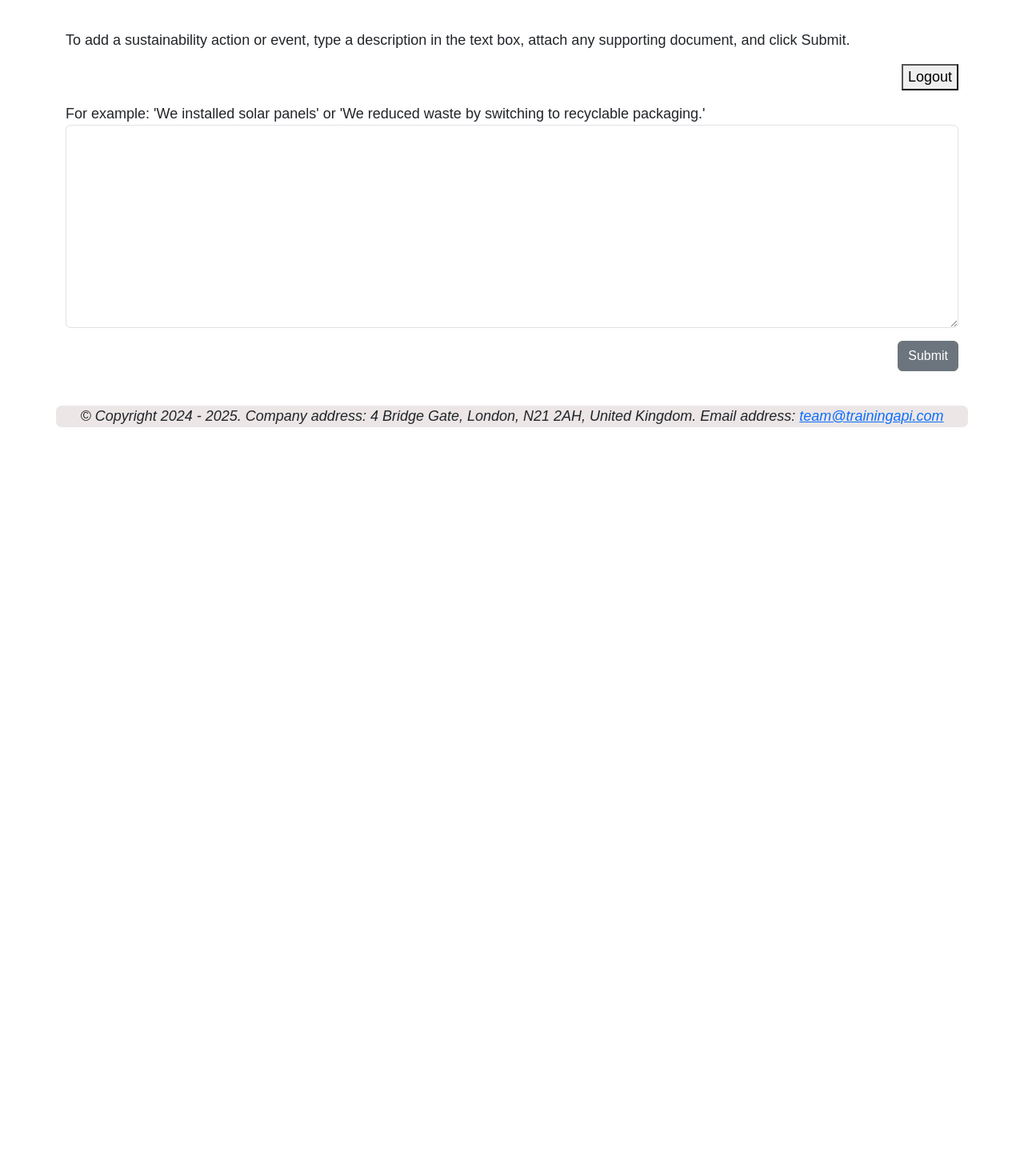
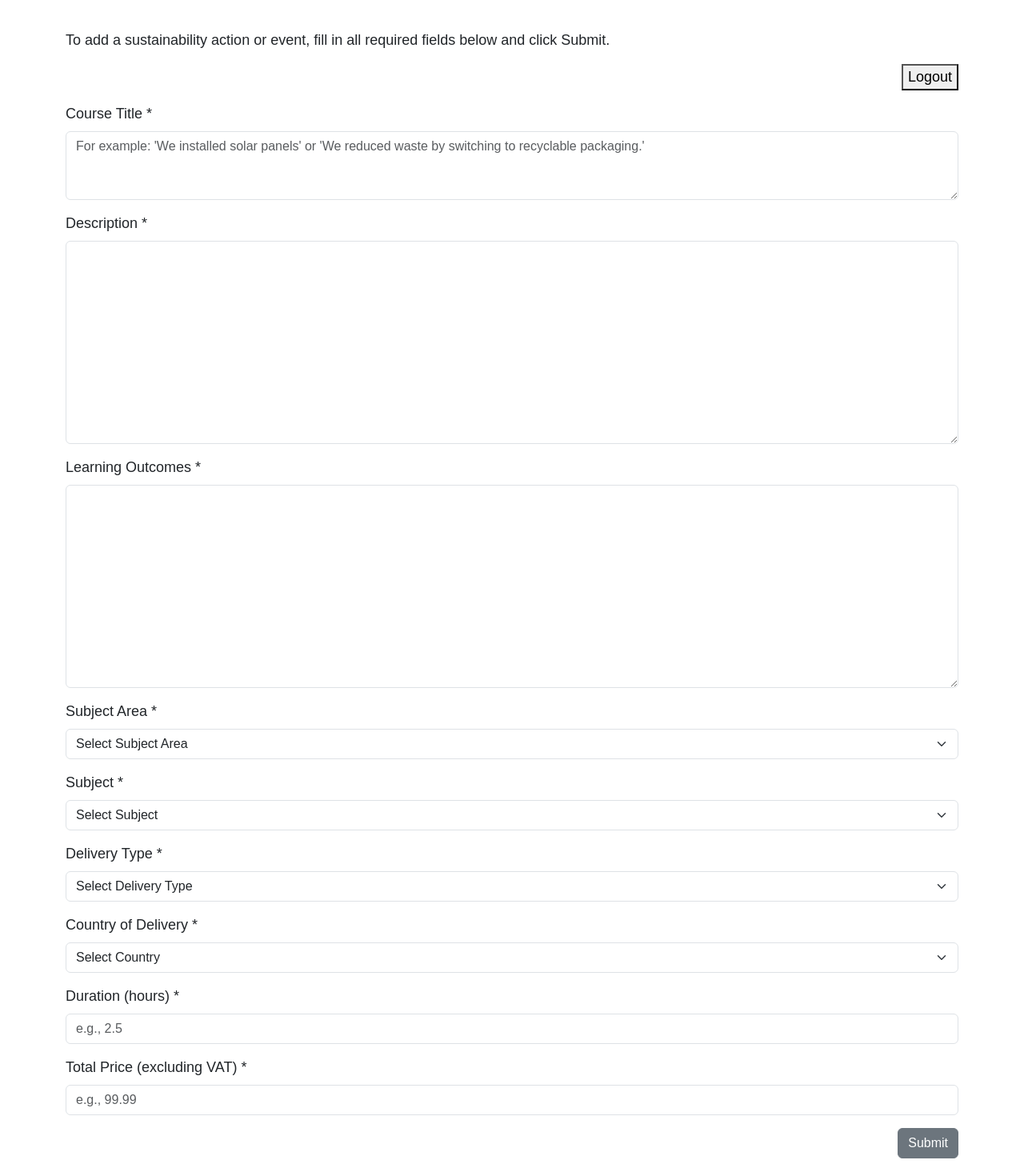
Before and after one commit to Alec-Hajinoff/TrainingAPI, a React (Create React App) app in the folder React/: page /ProviderDashboard in a window 1280 px wide. Shown: the part 140-1610 px from the top of the page at 80% size. Before the commit the page ends 800 px from the top, so only its background shows below. Built offline with nearby package versions, Linux system fonts and the light colour scheme.

Commit message:
10.12.25, 7.29

```diff
--- a/React/src/ProviderDashboard.js
+++ b/React/src/ProviderDashboard.js
@@ -4,42 +4,111 @@ import LogoutComponent from "./LogoutComponent";
 import { inputDataFunction } from "./ApiService";
 
 function ProviderDashboard() {
-  const [inputData, setInputData] = useState("");
-  const [errorMessage, setErrorMessage] = useState("");
+  const [formData, setFormData] = useState({
+    course_title: "",
+    description: "",
+    learning_outcomes: "",
+    subject_area: "",
+    subject: "",
+    delivery_type: "",
+    country_of_delivery: "",
+    duration: "",
+    total_price: "",
+  });
+
+  const [errors, setErrors] = useState({});
   const [loading, setLoading] = useState(false);
   const [successMessage, setSuccessMessage] = useState("");
+  const [generalError, setGeneralError] = useState("");
 
   const handleChange = (e) => {
-    const { value } = e.target;
-    setInputData(value);
+    const { name, value } = e.target;
+    setFormData((prev) => ({
+      ...prev,
+      [name]: value,
+    }));
+
+    if (errors[name]) {
+      setErrors((prev) => ({
+        ...prev,
+        [name]: "",
+      }));
+    }
     setSuccessMessage("");
+    setGeneralError("");
+  };
+
+  const validateForm = () => {
+    const newErrors = {};
+
+    Object.keys(formData).forEach((key) => {
+      if (!formData[key] || formData[key].trim() === "") {
+        newErrors[key] = "This field is required";
+      }
+    });
+
+    if (
+      formData.duration &&
+      (isNaN(formData.duration) || parseFloat(formData.duration) <= 0)
+    ) {
+      newErrors.duration = "Please enter a valid positive number";
+    }
+
+    if (
+      formData.total_price &&
+      (isNaN(formData.total_price) || parseFloat(formData.total_price) <= 0)
+    ) {
+      newErrors.total_price = "Please enter a valid positive number";
+    }
+
+    setErrors(newErrors);
+    return Object.keys(newErrors).length === 0;
   };
 
   const handleSubmit = async (e) => {
     e.preventDefault();
+
+    if (!validateForm()) {
+      return;
+    }
+
     setLoading(true);
-    setErrorMessage("");
+    setGeneralError("");
     setSuccessMessage("");
 
     const submitData = new FormData();
-    submitData.append("course_title", inputData);
+
+    Object.keys(formData).forEach((key) => {
+      submitData.append(key, formData[key]);
+    });
 
     try {
       const data = await inputDataFunction(submitData);
 
       if (data && data.success) {
-        setInputData("");
-
-        setSuccessMessage("Submission saved");
-
+        setFormData({
+          course_title: "",
+          description: "",
+          learning_outcomes: "",
+          subject_area: "",
+          subject: "",
+          delivery_type: "",
+          country_of_delivery: "",
+          duration: "",
+          total_price: "",
+        });
+        setErrors({});
+        setSuccessMessage("Course submitted successfully!");
         setTimeout(() => setSuccessMessage(""), 4000);
       } else {
-        setErrorMessage("Submission failed. Please try again.");
-        setTimeout(() => setErrorMessage(""), 4000);
+        setGeneralError(
+          data?.message || "Submission failed. Please try again."
+        );
+        setTimeout(() => setGeneralError(""), 4000);
       }
     } catch (error) {
-      setErrorMessage(error?.message || "Submission failed. Please try again.");
-      setTimeout(() => setErrorMessage(""), 4000);
+      setGeneralError(error?.message || "Submission failed. Please try again.");
+      setTimeout(() => setGeneralError(""), 4000);
     } finally {
       setLoading(false);
     }
@@ -49,8 +118,8 @@ function ProviderDashboard() {
     <div className="container">
       <div>
         <p>
-          To add a sustainability action or event, type a description in the
-          text box, attach any supporting document, and click Submit.
+          To add a sustainability action or event, fill in all required fields
+          below and click Submit.
         </p>
       </div>
       <div className="d-flex justify-content-end mb-3">
@@ -58,27 +127,201 @@ function ProviderDashboard() {
       </div>
       <form onSubmit={handleSubmit}>
         <div className="form-group mb-3">
-          <label htmlFor="inputData">
-            For example: 'We installed solar panels' or 'We reduced waste by
-            switching to recyclable packaging.'
+          <label htmlFor="course_title" className="form-label">
+            Course Title *
           </label>
+          <textarea
+            id="course_title"
+            className={`form-control ${
+              errors.course_title ? "is-invalid" : ""
+            }`}
+            rows="3"
+            name="course_title"
+            value={formData.course_title}
+            onChange={handleChange}
+            required
+            placeholder="For example: 'We installed solar panels' or 'We reduced waste by switching to recyclable packaging.'"
+          />
+          {errors.course_title && (
+            <div className="invalid-feedback">{errors.course_title}</div>
+          )}
+        </div>
 
+        <div className="form-group mb-3">
+          <label htmlFor="description" className="form-label">
+            Description *
+          </label>
           <textarea
-            id="inputData"
-            className="form-control"
+            id="description"
+            className={`form-control ${errors.description ? "is-invalid" : ""}`}
             rows="10"
-            name="course_title"
-            value={inputData}
+            name="description"
+            value={formData.description}
             onChange={handleChange}
             required
           />
+          {errors.description && (
+            <div className="invalid-feedback">{errors.description}</div>
+          )}
+        </div>
+
+        <div className="form-group mb-3">
+          <label htmlFor="learning_outcomes" className="form-label">
+            Learning Outcomes *
+          </label>
+          <textarea
+            id="learning_outcomes"
+            className={`form-control ${
+              errors.learning_outcomes ? "is-invalid" : ""
+            }`}
+            rows="10"
+            name="learning_outcomes"
+            value={formData.learning_outcomes}
+            onChange={handleChange}
+            required
+          />
+          {errors.learning_outcomes && (
+            <div className="invalid-feedback">{errors.learning_outcomes}</div>
+          )}
+        </div>
+
+        <div className="form-group mb-3">
+          <label htmlFor="subject_area" className="form-label">
+            Subject Area *
+          </label>
+          <select
+            id="subject_area"
+            className={`form-select ${errors.subject_area ? "is-invalid" : ""}`}
+            name="subject_area"
+            value={formData.subject_area}
+            onChange={handleChange}
+            required
+          >
+            <option value="">Select Subject Area</option>
+            <option value="Subject Area 1">Subject Area 1</option>
+            <option value="Subject Area 2">Subject Area 2</option>
+          </select>
+          {errors.subject_area && (
+            <div className="invalid-feedback">{errors.subject_area}</div>
+          )}
+        </div>
+
+        <div className="form-group mb-3">
+          <label htmlFor="subject" className="form-label">
+            Subject *
+          </label>
+          <select
+            id="subject"
+            className={`form-select ${errors.subject ? "is-invalid" : ""}`}
+            name="subject"
+            value={formData.subject}
+            onChange={handleChange}
+            required
+          >
+            <option value="">Select Subject</option>
+            <option value="Subject 1">Subject 1</option>
+            <option value="Subject 2">Subject 2</option>
+          </select>
+          {errors.subject && (
+            <div className="invalid-feedback">{errors.subject}</div>
+          )}
+        </div>
+
+        <div className="form-group mb-3">
+          <label htmlFor="delivery_type" className="form-label">
+            Delivery Type *
+          </label>
+          <select
+            id="delivery_type"
+            className={`form-select ${
+              errors.delivery_type ? "is-invalid" : ""
+            }`}
+            name="delivery_type"
+            value={formData.delivery_type}
+            onChange={handleChange}
+            required
+          >
+            <option value="">Select Delivery Type</option>
+            <option value="Delivery 1">Delivery 1</option>
+            <option value="Delivery 2">Delivery 2</option>
+          </select>
+          {errors.delivery_type && (
+            <div className="invalid-feedback">{errors.delivery_type}</div>
+          )}
+        </div>
+
+        <div className="form-group mb-3">
+          <label htmlFor="country_of_delivery" className="form-label">
+            Country of Delivery *
+          </label>
+          <select
+            id="country_of_delivery"
+            className={`form-select ${
+              errors.country_of_delivery ? "is-invalid" : ""
+            }`}
+            name="country_of_delivery"
+            value={formData.country_of_delivery}
+            onChange={handleChange}
+            required
+          >
+            <option value="">Select Country</option>
+            <option value="Country 1">Country 1</option>
+            <option value="Country 2">Country 2</option>
+          </select>
+          {errors.country_of_delivery && (
+            <div className="invalid-feedback">{errors.country_of_delivery}</div>
+          )}
+        </div>
+
+        <div className="form-group mb-3">
+          <label htmlFor="duration" className="form-label">
+            Duration (hours) *
+          </label>
+          <input
+            type="number"
+            id="duration"
+            className={`form-control ${errors.duration ? "is-invalid" : ""}`}
+            name="duration"
+            value={formData.duration}
+            onChange={handleChange}
+            required
+            min="0.1"
+            max="999.9"
+            step="0.1"
+            placeholder="e.g., 2.5"
+          />
+          {errors.duration && (
+            <div className="invalid-feedback">{errors.duration}</div>
+          )}
+        </div>
+
+        <div className="form-group mb-3">
+          <label htmlFor="total_price" className="form-label">
+            Total Price (excluding VAT) *
+          </label>
+          <input
+            type="number"
+            id="total_price"
+            className={`form-control ${errors.total_price ? "is-invalid" : ""}`}
+            name="total_price"
+            value={formData.total_price}
+            onChange={handleChange}
+            required
+            min="0.01"
+            max="99999999.99"
+            step="0.01"
+            placeholder="e.g., 99.99"
+          />
+          {errors.total_price && (
+            <div className="invalid-feedback">{errors.total_price}</div>
+          )}
         </div>
 
         <div className="d-flex flex-column align-items-end mb-3">
           {successMessage && (
             <div
               id="success-message"
-              className="alert alert-success mb-2"
+              className="alert alert-success mb-2 w-100"
               role="status"
               aria-live="polite"
             >
@@ -86,29 +329,29 @@ function ProviderDashboard() {
             </div>
           )}
 
-          {errorMessage && (
+          {generalError && (
             <div
               id="error-message"
-              className="alert alert-danger mb-2"
+              className="alert alert-danger mb-2 w-100"
               role="alert"
               aria-live="polite"
             >
-              {errorMessage}
+              {generalError}
             </div>
           )}
+
           {loading && (
-            <div className="error mb-2" role="status">
-              Saving your action to the blockchain, please wait…
+            <div className="alert alert-info mb-2 w-100" role="status">
+              Saving your course, please wait…
             </div>
           )}
-          <button type="submit" className="btn btn-secondary" id="loginBtnOne">
+
+          <button
+            type="submit"
+            className="btn btn-secondary"
+            disabled={loading}
+          >
             Submit
-            <span
-              role="status"
-              aria-hidden="true"
-              id="spinnerLogin"
-              style={{ display: loading ? "inline-block" : "none" }}
-            ></span>
           </button>
         </div>
       </form>
```
Also changed, not shown: 2 other files (tests, documents, lock files or other folders).
